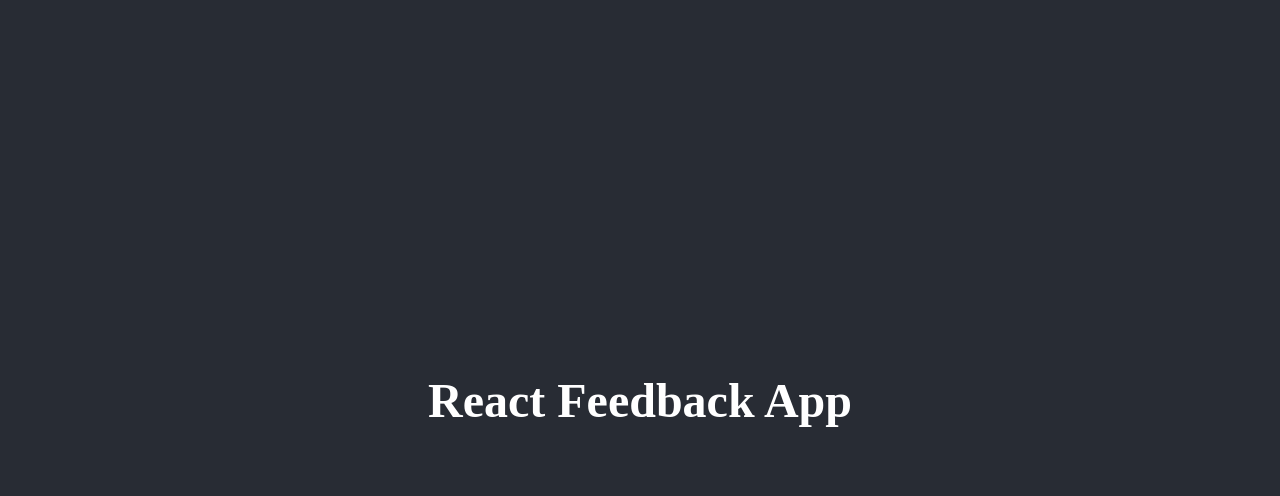
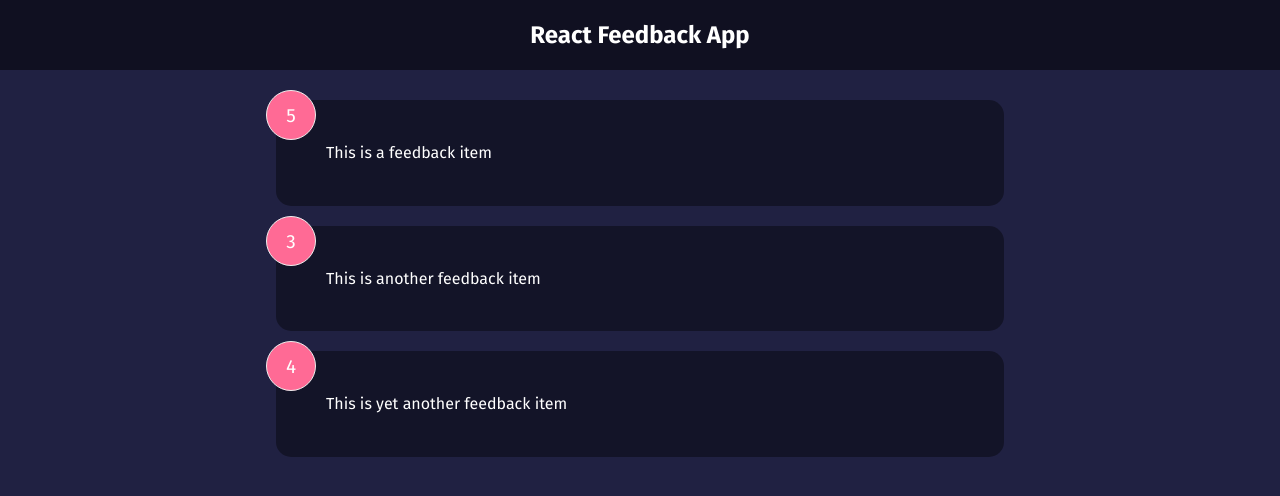
Before and after one commit to prasadhonrao/react-feedback-app, a React (Create React App) app: page / in a window 1280 px wide. Shown: the top 496 px of the page. Built offline with nearby package versions, Linux system fonts and the light colour scheme.

Commit message:
Add FeedbackData, Card, FeedbackItem, Header, and FeedbackList components

```diff
--- a/src/App.js
+++ b/src/App.js
@@ -1,7 +1,18 @@
+import { useState } from 'react';
+
+import Header from './components/Header';
+import FeedbackList from './components/FeedbackList';
+import FeedbackData from './data/FeedbackData';
+
 function App() {
+  const [feedback, setFeedback] = useState(FeedbackData);
+
   return (
     <>
-      <h1>React Feedback App</h1>
+      <Header text="React Feedback App" />
+      <div className="container">
+        <FeedbackList feedback={feedback} />
+      </div>
     </>
   );
 }
--- /dev/null
+++ b/src/components/FeedbackItem.jsx
@@ -0,0 +1,18 @@
+import PropTypes from 'prop-types';
+import Card from './shared/Card';
+
+const FeedbackItem = ({ rating, text }) => {
+  return (
+    <Card reverse={true}>
+      <div className="num-display">{rating}</div>
+      <div>{text}</div>
+    </Card>
+  );
+};
+
+FeedbackItem.propTypes = {
+  rating: PropTypes.number.isRequired,
+  text: PropTypes.string.isRequired,
+};
+
+export default FeedbackItem;
--- /dev/null
+++ b/src/components/FeedbackList.jsx
@@ -0,0 +1,30 @@
+import PropTypes from 'prop-types';
+import FeedbackItem from './FeedbackItem';
+
+const FeedbackList = (prop) => {
+  const feedback = prop.feedback;
+
+  if (!feedback || feedback.length === 0) {
+    return <div>No feedback given</div>;
+  }
+
+  return (
+    <div className="feedback-list">
+      {feedback.map((item) => (
+        <FeedbackItem key={item.id} rating={item.rating} text={item.text} />
+      ))}
+    </div>
+  );
+};
+
+FeedbackList.propTypes = {
+  feedback: PropTypes.arrayOf(
+    PropTypes.shape({
+      id: PropTypes.number.isRequired,
+      rating: PropTypes.number.isRequired,
+      text: PropTypes.string.isRequired,
+    })
+  ),
+};
+
+export default FeedbackList;
--- /dev/null
+++ b/src/components/Header.jsx
@@ -0,0 +1,33 @@
+import PropTypes from 'prop-types'
+
+const Header = (props) => {
+
+  const text = props.text;
+
+  const headerStyle = {
+    backgroundColor: props.bgColor,
+    color: props.textColor
+  };
+
+  return (
+    <header style={headerStyle}>
+        <div className='container'>
+            <h2>{text}</h2>
+        </div>
+    </header>
+  )
+}
+
+Header.defaultProps = {
+    text: 'Default Header Text',
+    bgColor: 'rgba(0,0,0,0.5)',
+    textColor: '#fff'
+}
+
+Header.propTypes = {
+    text: PropTypes.string.isRequired,
+    bgColor: PropTypes.string,
+    textColor: PropTypes.string
+}
+
+export default Header
--- /dev/null
+++ b/src/components/shared/Card.jsx
@@ -0,0 +1,16 @@
+import PropTypes from 'prop-types';
+
+const Card = ({ children, reverse }) => {
+  return <div className={`card ${reverse && 'reverse'}`}>{children}</div>;
+};
+
+Card.defaultProps = {
+  reverse: false,
+};
+
+Card.propTypes = {
+  children: PropTypes.node.isRequired,
+  reverse: PropTypes.bool,
+};
+
+export default Card;
--- /dev/null
+++ b/src/data/FeedbackData.js
@@ -0,0 +1,19 @@
+const FeedbackData = [
+  {
+    id: 1,
+    rating: 5,
+    text: 'This is a feedback item',
+  },
+  {
+    id: 2,
+    rating: 3,
+    text: 'This is another feedback item',
+  },
+  {
+    id: 3,
+    rating: 4,
+    text: 'This is yet another feedback item',
+  },
+];
+
+export default FeedbackData;
--- a/src/index.css
+++ b/src/index.css
@@ -1,10 +1,231 @@
+@import url('https://fonts.googleapis.com/css2?family=Fira+Sans:ital,wght@0,100;0,200;0,300;0,400;0,500;0,600;0,700;0,800;0,900;1,100;1,200;1,300;1,400;1,500;1,600;1,700;1,800;1,900&display=swap');
+
+* {
+  box-sizing: border-box;
+  margin: 0;
+  padding: 0;
+}
+
 body {
-    background-color: #282c34;
-    color: white;
-    font-size: 1.5em;
+  font-family: "Fira Sans", sans-serif;
+  font-weight: 400;
+  background-color: #202142;
+  color: #fff;
+  line-height: 1.6;
+}
+
+ul {
+  list-style: none;
+}
+
+.container {
+  max-width: 768px;
+  margin: auto;
+  padding: 0 20px;
+}
+
+header {
+  height: 70px;
+  width: 100%;
+  display: flex;
+  justify-content: space-between;
+  align-items: center;
+  margin-bottom: 30px;
+}
+
+.card {
+  background-color: #fff;
+  color: #333;
+  border-radius: 15px;
+  padding: 40px 50px;
+  margin: 20px 0;
+  position: relative;
+}
+
+.card.reverse {
+  background-color: rgba(0, 0, 0, 0.4);
+  color: #fff;
+}
+
+.card h2 {
+  font-size: 22px;
+  font-weight: 600;
+  text-align: center;
+}
+
+.rating {
+  display: flex;
+  align-items: center;
+  justify-content: space-around;
+  margin: 30px 0 40px;
+}
+
+.rating li,
+.num-display {
+  position: relative;
+  background: #f4f4f4;
+  width: 50px;
+  height: 50px;
+  padding: 10px;
+  text-align: center;
+  border-radius: 50%;
+  font-size: 19px;
+  border: 1px #eee solid;
+  transition: 0.3s;
+}
+
+.rating li label {
+  position: absolute;
+  top: 50%;
+  left: 50%;
+  width: 50px;
+  height: 50px;
+  padding: 10px;
+  border-radius: 50%;
+  transform: translate(-50%, -50%);
+  cursor: pointer;
+}
+
+.rating li:hover,
+.num-display {
+  background: #ff6a95;
+  color: #fff;
+}
+
+[type='radio'] {
+  opacity: 0;
+}
+
+[type='radio']:checked ~ label {
+  background: #ff6a95;
+  color: #fff;
+}
+
+.input-group {
+  display: flex;
+  flex-direction: row;
+  border: 1px solid #ccc;
+  padding: 8px 10px;
+  border-radius: 8px;
+}
+
+input {
+  flex-grow: 2;
+  border: none;
+  font-size: 16px;
+}
+
+input:focus {
+  outline: none;
+}
+
+.feedback-stats {
+  color: #fff;
+  display: flex;
+  justify-content: space-between;
+  align-items: center;
+}
+
+.num-display {
+  position: absolute;
+  top: -10px;
+  left: -10px;
+}
+
+.close,
+.edit {
+  position: absolute;
+  top: 10px;
+  right: 20px;
+  cursor: pointer;
+  background: none;
+  border: none;
+}
+
+.edit {
+  right: 40px;
+}
+
+.btn {
+  color: #fff;
+  border: 0;
+  border-radius: 8px;
+  color: #fff;
+  width: 100px;
+  height: 40px;
+  cursor: pointer;
+}
+
+.btn-primary {
+  background-color: #202142;
+}
+
+.btn-secondary {
+  background: #ff6a95;
+}
+
+.btn:hover {
+  transform: scale(0.98);
+  opacity: 0.9;
+}
+
+.btn:disabled {
+  background-color: #cccccc;
+  color: #333;
+  cursor: auto;
+}
+
+.btn:disabled:hover {
+  transform: scale(1);
+  opacity: 1;
+}
+
+.message {
+  padding-top: 10px;
+  text-align: center;
+  color: rebeccapurple;
+}
+
+/* FIX: Remove position: absolute to keep about icon at the bottom of the
+ * document */
+.about-link {
+  display: flex;
+  justify-content: flex-end;
+}
+
+/* FIX: Remove position: absolute to keep about icon at the bottom of the
+ * document */
+.about-link a {
+  color: #fff;
+  cursor: pointer;
+}
+
+.about-link a:hover {
+  color: #ff6a95;
+}
+
+.about h1 {
+  margin-bottom: 20px;
+}
+
+.about p {
+  margin: 10px 0;
+}
+
+@media (max-width: 600px) {
+  .rating li {
+    margin: 10px 3px;
+  }
+
+  .rating {
     display: flex;
+    align-items: center;
     justify-content: center;
-    align-items: center;
-    height: 100vh;
-    margin: 0;
+    flex-wrap: wrap;
+    margin: 30px 0 40px;
+  }
+
+  .input-group input {
+    width: 80%;
+  }
 }
```
Also changed, not shown: 1 other file (tests, documents, lock files or other folders).
